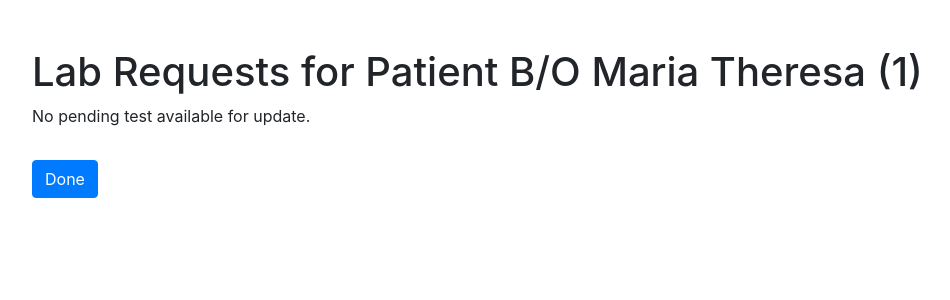
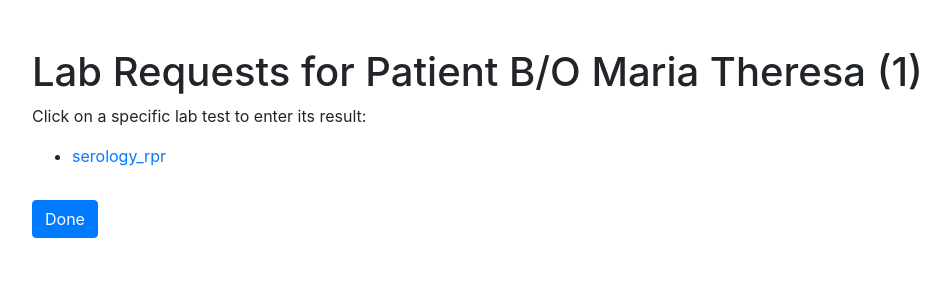
Before and after one commit to Mzee1991/NeoCare-App, a Django app: page /lab_details/1/ in a window 1280 px wide. Shown: the top 300 px of the page, without its empty margins (53-1003 px from the left). Run offline with Django 4.2, Linux system fonts and the light colour scheme; data comes from the database, SQL or seed files in the repository; both versions use the stored data as it was after the commit; some libraries are stand-ins or nearby versions.

Commit message:
still battling

```diff
--- a/v2/newborn/forms.py
+++ b/v2/newborn/forms.py
@@ -125,7 +125,7 @@ class MotherLocationForm(ModelForm):
 
         return cleaned_data
 
-class LabInvestigationForm(ModelForm):
+class LabTestRequestForm(ModelForm):
     class Meta:
         model = LabInvestigation
         fields = [
@@ -141,7 +141,7 @@ class LabInvestigationForm(ModelForm):
         ]
 
 
-class LabInvestigationResultForm(forms.ModelForm):
+class LabTestResultForm(forms.ModelForm):
     class Meta:
         model = LabInvestigation
         fields = [
--- a/v2/newborn/templates/newborn/lab_request_details.html
+++ b/v2/newborn/templates/newborn/lab_request_details.html
@@ -15,21 +15,23 @@
 
 <div class="container">
     <h1 class="mt-5">Lab Requests for Patient {{ lab_request.neonate.name }} ({{ lab_request.neonate.pk }})</h1>
-    {% if result_form %}
-        <form method="post" action="{% url 'lab_request_details' lab_request.neonate.pk %}">
-            {% csrf_token %}
-            {{ result_form }}
-            <button type="submit" class="btn btn-primary">Save</button>
-        </form>
+    {% if lab_tests %}
+        <p>Click on a specific lab test to enter its result:</p>
+        <ul>
+            {% for lab_test in lab_tests %}
+                <li>
+                    <a href="{% url 'lab_request_details' patient_pk=lab_request.neonate.pk %}?test={{ lab_test }}">
+                        {{ lab_test }}
+                    </a>
+                </li>
+            {% endfor %}
+        </ul>
     {% else %}
-        {% if requested_test %}
-            <p>The test "{{ requested_test }}" is either not available or already has a result.</p>
-        {% else %}
-            <p>No pending test available for update.</p>
-        {% endif %}
+        <p>No pending test available for update.</p>
     {% endif %}
     <a href="{% url 'lab-requests-dashboard' %}" class="btn btn-primary mt-3">Done</a>
 </div>
+
 <!-- Bootstrap JS -->
 <script src="https://code.jquery.com/jquery-3.5.1.slim.min.js"></script>
 <script src="https://cdn.jsdelivr.net/npm/@popperjs/core@2.0.7/dist/umd/popper.min.js"></script>
--- a/v2/newborn/urls.py
+++ b/v2/newborn/urls.py
@@ -13,6 +13,7 @@ urlpatterns = [
     path('newborn/newborn_delivery_notes/', views.newborn_admission, name='newborn-delivery'),
     path('lab_requests/', views.lab_requests_dashboard, name='lab-requests-dashboard'),
     path('lab_details/<int:patient_pk>/', views.lab_request_details, name='lab_request_details'),
+    path('lab_details/<int:patient_pk>/', views.lab_request_details, name='lab_request_details_with_test'),
     path('lab_save_result/<int:patient_pk>/', views.lab_save_result, name='lab_save_result'),
     path('newborn/clinical-exam/<int:pk>/', views.newborn_exam_form, name='clinical-exam'),
     #path('newborn/delivery/', views.delivery_view, name='delivery-details'),
--- a/v2/newborn/views.py
+++ b/v2/newborn/views.py
@@ -5,7 +5,7 @@ from django.urls import reverse_lazy, reverse
 from django.http import HttpResponse, JsonResponse
 from rest_framework.parsers import JSONParser
 from newborn.models import Newborn, NewbornAdmission, MotherDetails, MotherLocation, LabInvestigation, Patient, NewbornExam, LabInvestigation, Subcounty, Parish, Village, CountyMunicipality
-from newborn.forms import NewbornForm, LabInvestigationResultForm, MothersAntenatalDetailsForm, NewbornAdmissionForm, MotherDetailForm, MotherLocationForm, LabInvestigationForm, PatientForm, NewbornExamForm, AntenatalHistoryForm
+from newborn.forms import NewbornForm, LabTestRequestForm, LabTestResultForm, MothersAntenatalDetailsForm, NewbornAdmissionForm, MotherDetailForm, MotherLocationForm, PatientForm, NewbornExamForm, AntenatalHistoryForm
 from .tables import NewbornTable
 from .filters import NewbornFilter
 from newborn.serializers import NewbornSerializer
@@ -98,7 +98,7 @@ def lab_request(request, pk):
         lab_investigation = None
 
     if request.method == 'POST':
-        form = LabInvestigationForm(request.POST, instance=lab_investigation)
+        form = LabTestRequestForm(request.POST, instance=lab_investigation)
         if form.is_valid():
             instance = form.save(commit=False)
             instance.neonate = neonate
@@ -112,7 +112,7 @@ def lab_request(request, pk):
             instance.save()
             return redirect(reverse('clerkship-page', kwargs={'pk': pk}))
     else:
-        form = LabInvestigationForm(instance=lab_investigation)
+        form = LabTestRequestForm(instance=lab_investigation)
 
     return render(request, 'newborn/lab_request2.html', {'form': form})
 
@@ -389,7 +389,7 @@ def lab_requests_dashboard(request):
     lab_requests = LabInvestigation.objects.all()
 
     if request.method == 'POST':
-        form = LabInvestigationResultForm(request.POST)
+        form = LabTestResultForm(request.POST)
         if form.is_valid():
             lab_investigation = form.save(commit=False)
             lab_investigation.author = request.user
@@ -397,7 +397,7 @@ def lab_requests_dashboard(request):
             return redirect('lab-requests-dashboard')  # Redirect to the same page to avoid form resubmission
 
     else:
-        form = LabInvestigationResultForm()
+        form = LabTestResultForm()
 
     # Remove patients whose lab tests are complete from the dashboard
     complete_lab_requests = [lab_request for lab_request in lab_requests if lab_request.is_complete()]
@@ -407,30 +407,46 @@ def lab_requests_dashboard(request):
 
 def lab_request_details(request, patient_pk):
     lab_request = get_object_or_404(LabInvestigation, neonate__pk=patient_pk)
+    lab_tests = []
 
     if request.method == 'POST':
-        result_form = LabInvestigationResultForm(request.POST, instance=lab_request)
+        # Check if the 'test_request' parameter is present in the request
+        if 'test_request' in request.POST:
+            result_form = LabTestRequestForm(request.POST, instance=lab_request)
+        else:
+            result_form = LabTestResultForm(request.POST, instance=lab_request)
+
         if result_form.is_valid():
             result_form.save()
             return redirect('lab_request_details', patient_pk=patient_pk)
     else:
-        # Check the requested test and display only that specific test form
         requested_test = request.GET.get('test', None)
-        if requested_test and hasattr(lab_request, requested_test) and not getattr(lab_request, f"{requested_test}_result"):
-            result_form = LabInvestigationResultForm(instance=lab_request, prefix=requested_test)
+        if requested_test:
+            lab_tests = [requested_test]
+            if requested_test in LabTestRequestForm.Meta.fields:
+                # Show lab test request form for the specific test
+                result_form = LabTestRequestForm(instance=lab_request, prefix='test_request')
+            elif requested_test in LabTestResultForm.Meta.fields:
+                # Show lab test result form for the specific test
+                result_form = LabTestResultForm(instance=lab_request, prefix=requested_test)
+            else:
+                result_form = None
         else:
+            # No test requested in the URL, display all pending tests
+            lab_tests = [field for field in LabTestRequestForm.Meta.fields if getattr(lab_request, field)]
             result_form = None
 
     return render(request, 'newborn/lab_request_details.html', {
         'lab_request': lab_request,
         'result_form': result_form,
         'requested_test': requested_test,
+        'lab_tests': lab_tests,
     })
 
 def lab_save_result(request, patient_pk):
     if request.method == 'POST' and request.is_ajax():
         lab_request = get_object_or_404(LabInvestigation, neonate__pk=patient_pk)
-        form = LabInvestigationResultForm(request.POST, instance=lab_request)
+        form = LabTestResultForm(request.POST, instance=lab_request)
         if form.is_valid():
             form.save()
 
```
Also changed, not shown: v2/db.sqlite3.
